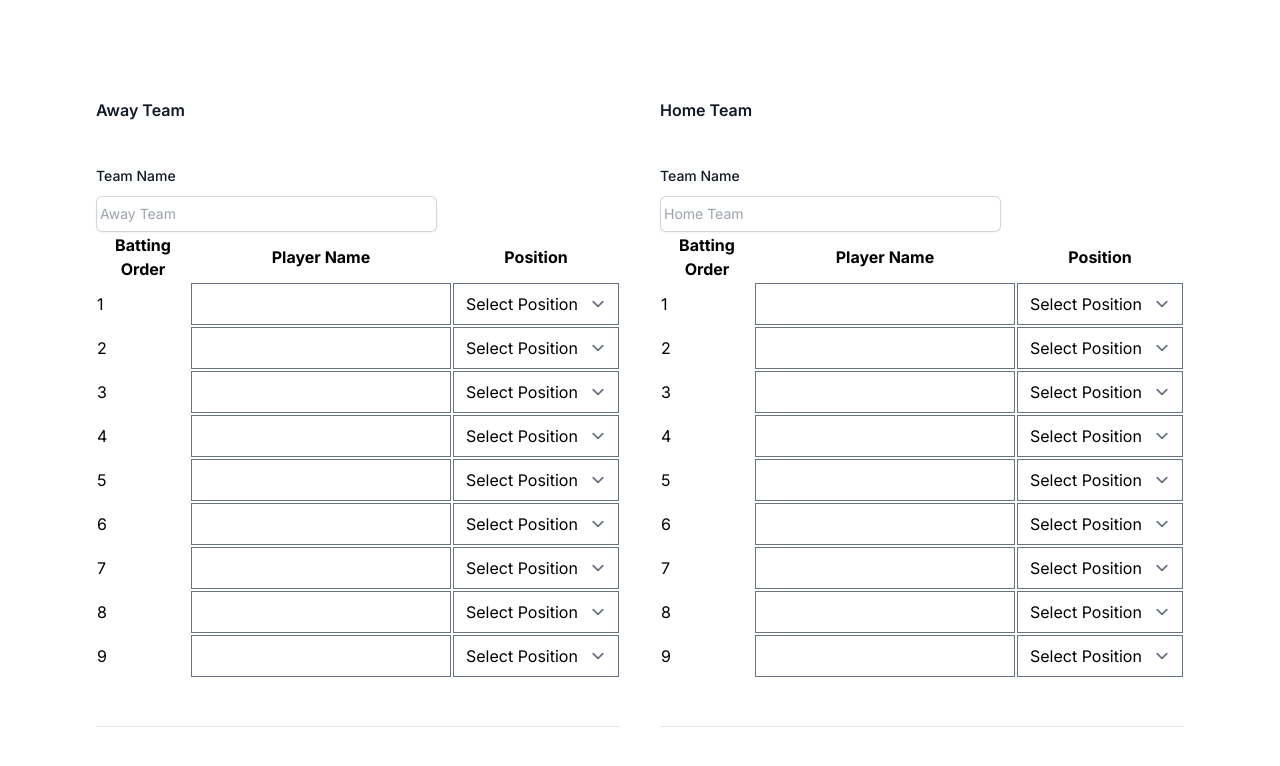
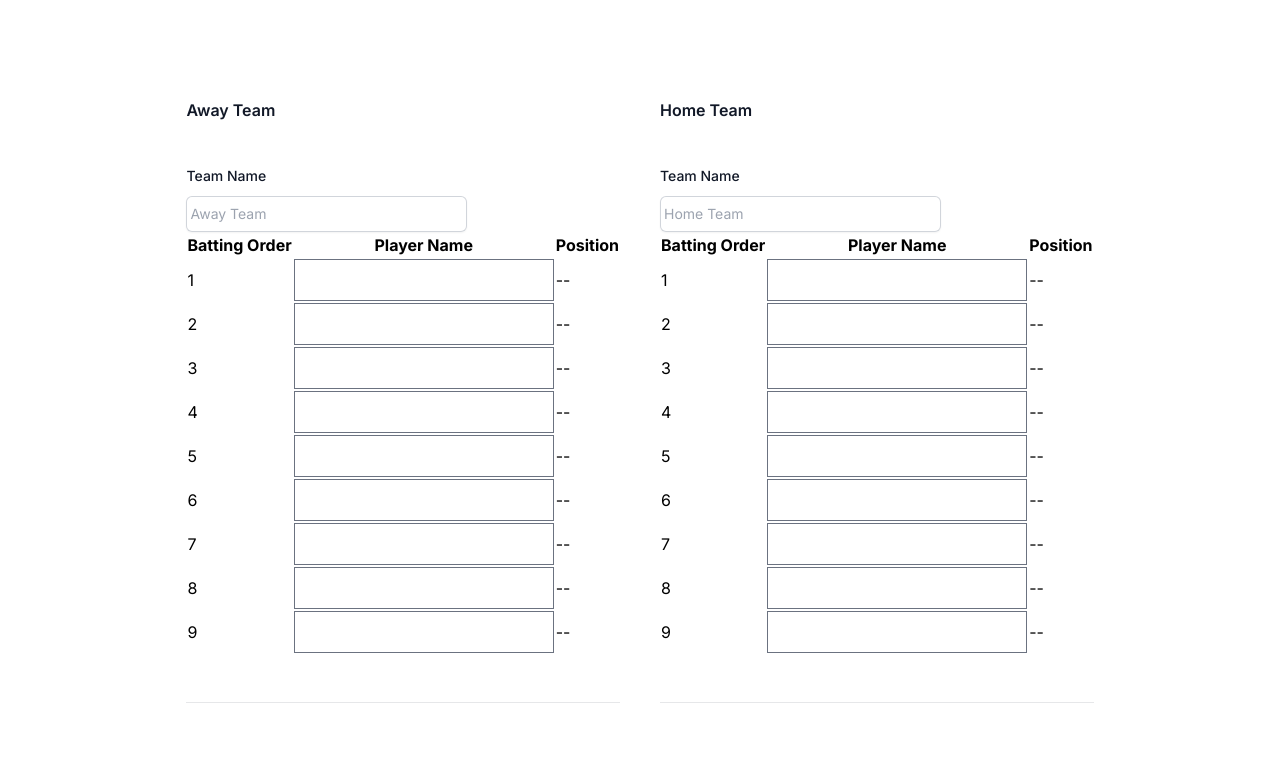
Before and after one commit to benvgrass/baseball-scorecard-app, a Next.js app: page / in a window 1280 px wide. Shown: the top 766 px of the page. Built offline with nearby package versions, Linux system fonts and the light colour scheme.

Commit message:
changed to un-styled broken listbox

```diff
--- a/src/components/ItemSelection.tsx
+++ b/src/components/ItemSelection.tsx
@@ -1,5 +1,7 @@
 'use client';
 import React, {ReactNode, useState} from 'react';
+import {Listbox} from "@headlessui/react";
+import { CheckIcon, ChevronUpDownIcon } from '@heroicons/react/20/solid'
 
 interface Player {
     battingOrder: number;
@@ -114,22 +116,28 @@ export default function BaseballLineup() {
                                 </>
                             )}
                             {!player.position && (
-                                <select
+                                <Listbox
                                     value={player.position}
-                                    onChange={(e) => handlePositionChange(player.battingOrder, e.target.value)}
+                                    onChange={(e) => handlePositionChange(player.battingOrder, e)}
                                 >
-                                    <option value="">Select Position</option>
+                                    {({ open }) => (
+                                        <>
+                                            <Listbox.Button>{player.position || '--'}</Listbox.Button>
+                                            <Listbox.Options>
                                                 {positions.reduce((acc, position) => {
                                                         if (availablePositions[position]) {
                                                             acc.push(
-                                                    <option key={position} value={position}>
+                                                                <Listbox.Option key={position} value={position}>
                                                                     {position}
-                                                    </option>);
+                                                                </Listbox.Option>);
                                                         }
                                                         return acc;
                                                     }, new Array<ReactNode>())
                                                 }
-                                </select>
+                                            </Listbox.Options>
+                                        </>
+                                    )}
+                                </Listbox>
                             )}
                         </td>
                     </tr>
```
Lines whose indentation alone changed are shown as unchanged.
